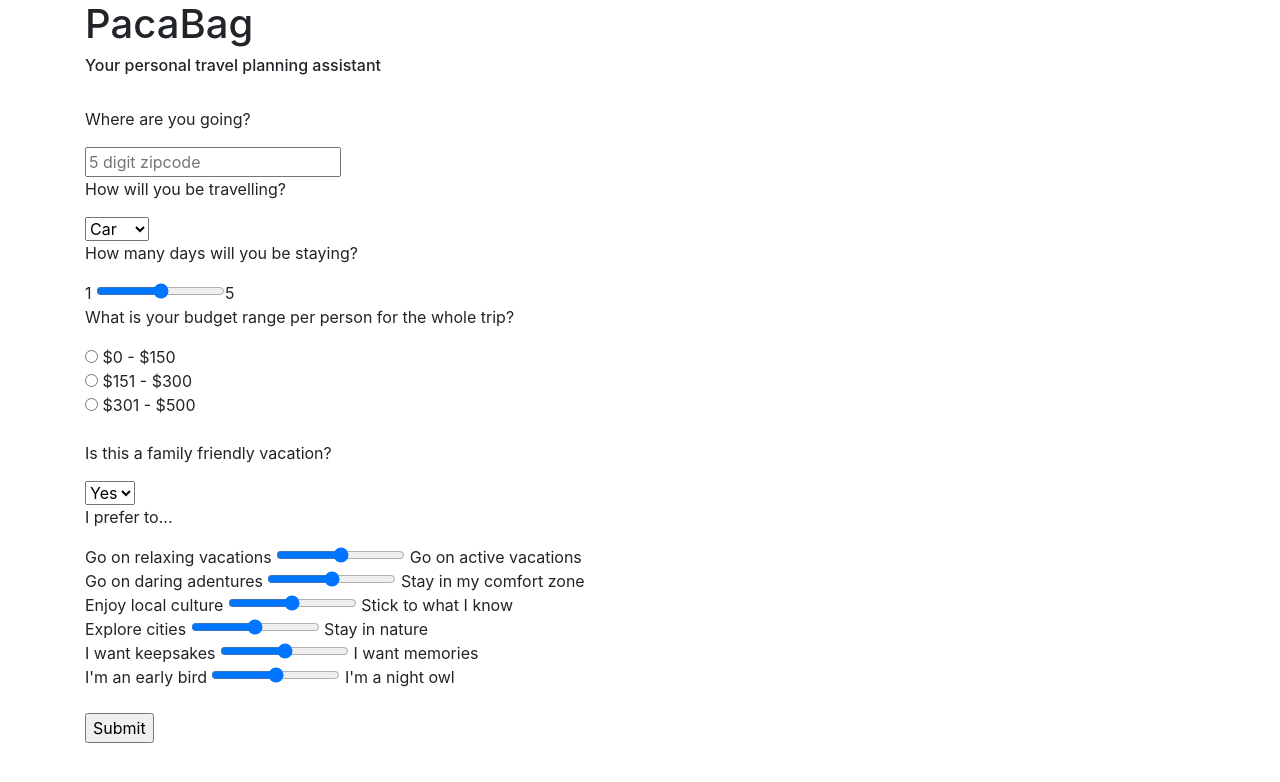
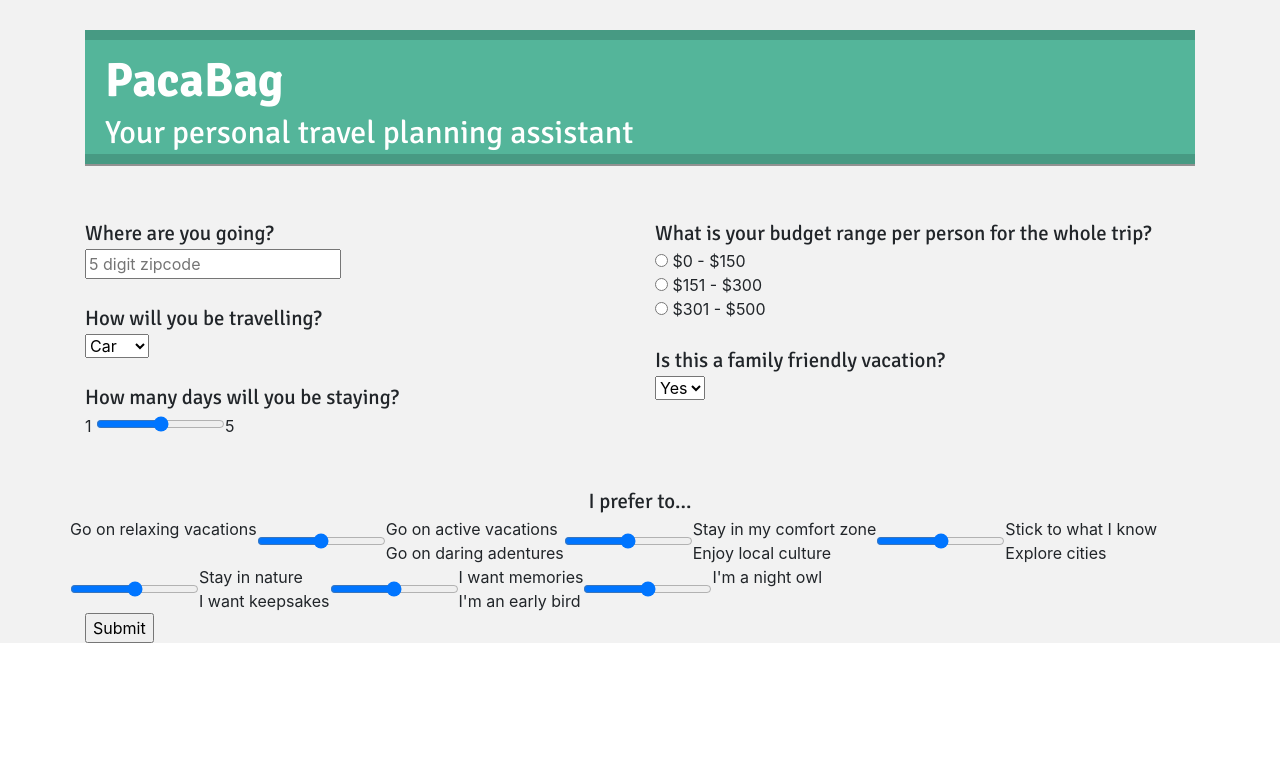
Before and after one commit to rielry/HACKISU-2018, a website: page index.html in a window 1280 px wide. Drawn offline with nearby package versions, Linux system fonts and the light colour scheme; files whose address does not match are found by name.

Commit message:
Fancy css BOYS

```diff
--- a/index.html
+++ b/index.html
@@ -2,16 +2,27 @@
 <html>
     <head>
         <title>PacaBag - Travel Planning Assistant</title>
+
         <script src="https://ajax.googleapis.com/ajax/libs/jquery/3.2.1/jquery.min.js"></script>
+        <script src="https://maxcdn.bootstrapcdn.com/bootstrap/4.0.0/js/bootstrap.min.js" integrity="sha384-JZR6Spejh4U02d8jOt6vLEHfe/JQGiRRSQQxSfFWpi1MquVdAyjUar5+76PVCmYl" crossorigin="anonymous"></script>
         <link rel="stylesheet" href="https://maxcdn.bootstrapcdn.com/bootstrap/4.0.0/css/bootstrap.min.css" integrity="sha384-Gn5384xqQ1aoWXA+058RXPxPg6fy4IWvTNh0E263XmFcJlSAwiGgFAW/dAiS6JXm" crossorigin="anonymous">
-        <script src="https://maxcdn.bootstrapcdn.com/bootstrap/4.0.0/js/bootstrap.min.js" integrity="sha384-JZR6Spejh4U02d8jOt6vLEHfe/JQGiRRSQQxSfFWpi1MquVdAyjUar5+76PVCmYl" crossorigin="anonymous"></script>
+
+
+        <link rel="stylesheet" type="text/css" href="pacabag/css/style.css">
+        <link rel="stylesheet" type="text/css" href="pacabag/css/textStyling.css">
     </head>
+
     <body>
+        <div class="body">
             <div class="container">
                 <div class="row" id="row1">
                     <div class="col-sm-12" id="pacaBagTitle">
-                        <h1>PacaBag</h1>
-                        <h6>Your personal travel planning assistant</h6>
+                        <div class="strip">
+                            <div class="col-sm-10">
+                                <p class="header1" style="color: white;">PacaBag</p>
+                                <p class="header2" style="color: white;">Your personal travel planning assistant</p>
+                            </div>
+                        </div>
                     </div> <!-- pacaBagTitle -->
                 </div> <!-- row1 -->
 
@@ -20,48 +31,69 @@
                         <div class="userInputs">
                             <br>
                             <form onsubmit="parseForm(event)">
-                            <p>Where are you going?</p>
+
+                                <div class="row" id="tripDetails">
+                                    <div class="col-sm-6">
+                                        <p class="header3">Where are you going?</p>
                                         <input type="text" pattern="[0-9]{5}" placeholder="5 digit zipcode" name="location" id="location"><br>
+                                        <br>
 
-                            <p>How will you be travelling?</p>
+                                        <p class="header3">How will you be travelling?</p>
                                         <select>
                                             <option value="car">Car</option>
                                             <option value="plane">Plane</option>
                                             <option value="train">Train</option>
                                         </select>
+                                        <br>
+                                        <br>
 
-                            <p>How many days will you be staying?</p>
+                                        <p class="header3">How many days will you be staying?</p>
+                                        <!--make numbers dynamic later-->
                                         1 <input type="range" id="daysTravelling" name="daysTravelling" min="1" max="5">5 <br>
-
-                            <!--make numbers dynamic later-->
-
-                            <p>What is your budget range per person for the whole trip?</p>
+                                    </div>
+                                    <div class="col-sm-6">
+                                        <p class="header3">What is your budget range per person for the whole trip?</p>
                                         <input type="radio" name="budgetRange" value="low"> $0 - $150 <br>
                                         <input type="radio" name="budgetRange" value="medium"> $151 - $300 <br>
                                         <input type="radio" name="budgetRange" value="high"> $301 - $500 <br>
 
                                         <br>
-                            <p>Is this a family friendly vacation?</p>
+                                        <p class="header3">Is this a family friendly vacation?</p>
                                         <select>
                                             <option value="yes">Yes</option>
                                             <option value="no">No</option>
                                         </select>
+                                    </div>
+                                </div> <!-- Trip Details -->
 
-                            <p>I prefer to...</p>
+                                <br>
+                                <br>
+
+                                <div class="row" id="personalDetails">
+                                    <p class="header3">I prefer to...</p>
+                                    <div class=col-sm-12>
+                                        <div class="row">
+
                                             Go on relaxing vacations <input type="range" id="activeLevel" min="1" max="5"> Go on active vacations<br>
                                             Go on daring adentures <input type="range" id="adventureLevel" min="1" max="5"> Stay in my comfort zone<br>
                                             Enjoy local culture <input type="range" id="cultureLevel" min="1" max="5"> Stick to what I know<br>
                                             Explore cities <input type="range" id="urbanLevel" min="1" max="5"> Stay in nature <br>
                                             I want keepsakes <input type="range" id="materialismLevel" min="1" max="5"> I want memories <br>
                                             I'm an early bird <input type="range" id="earlyRisers" min="1" max="5"> I'm a night owl<br>
+
+                                        </div>
+                                    </div>
                                     <br>
+                                </div> <!-- Trip Details -->
+
                                 <input type="submit" value="Submit">
                             </form>
                         </div>
                     </div>
                 </div> <!--row2-->
+            </div> <!--container-->
+        </div> <!--body-->
 
-        </div> <!--container-->
         <script src="./frontend/js/main.js"></script>
     </body>
 </html>
--- a/pacabag/css/style.css
+++ b/pacabag/css/style.css
@@ -0,0 +1,35 @@
+/*--- MISC ELEMENTS ---*/
+.strip {
+  height: auto;
+  width: 100%;
+  background-color: #54b59a;
+  border-top: 10px solid #479a83;
+  border-bottom: 10px solid #479a83;
+  margin: 30px 0px;
+  padding: 5px;
+  box-shadow: 0px 2px 0px rgba(0,0,0,.4);
+}
+
+.card {
+  background-color: #ffadfc;
+  border-radius: 0px;
+  padding: 10px;
+  box-shadow: 2px 2px 0px rgba(0,0,0,.4);
+}
+
+.body{
+	background-color: #f2f2f2;
+}
+
+/*
+
+blue - 54b59a
+blue acct - 479a83
+
+pink - ffadfc
+pink acct - b15fb7
+
+offwhite - f2f2f2
+
+
+*/
--- /dev/null
+++ b/pacabag/css/textStyling.css
@@ -0,0 +1,40 @@
+/*--- FONTS ---*/
+@font-face{
+  font-family: Signika;
+  src: url(../assets/Fonts/Signika-Regular.ttf);
+}
+
+@font-face{
+  font-family: Signika-Light;
+  src: url(../assets/Fonts/Signika-Light.ttf);
+}
+
+@font-face{
+  font-family: Signika-Bold;
+  src: url(../assets/Fonts/Signika-Bold.ttf);
+}
+
+
+/*--- TEXT ELEMENTS ---*/
+
+.header1{
+  font-family: Signika-Bold;
+  font-size: 3em;
+}
+
+.header2{
+  font-family: Signika;
+  font-size: 2em;
+  line-height: 0em;
+}
+
+.header3{
+  font-family: Signika;
+  font-size: 1.3em;
+  margin: auto;
+}
+
+.pacaText{
+  font-family: Signika-Light;
+
+}
```
Also changed, not shown: pacabag/assets/Fonts/Signika-Bold.ttf (added), pacabag/assets/Fonts/Signika-Light.ttf (added), pacabag/assets/Fonts/Signika-Regular.ttf (added), pacabag/assets/Fonts/Signika-Semibold.ttf (added), pacabag/assets/Pictures/alpaca_logo.png (added). Lines whose indentation alone changed are shown as unchanged.
